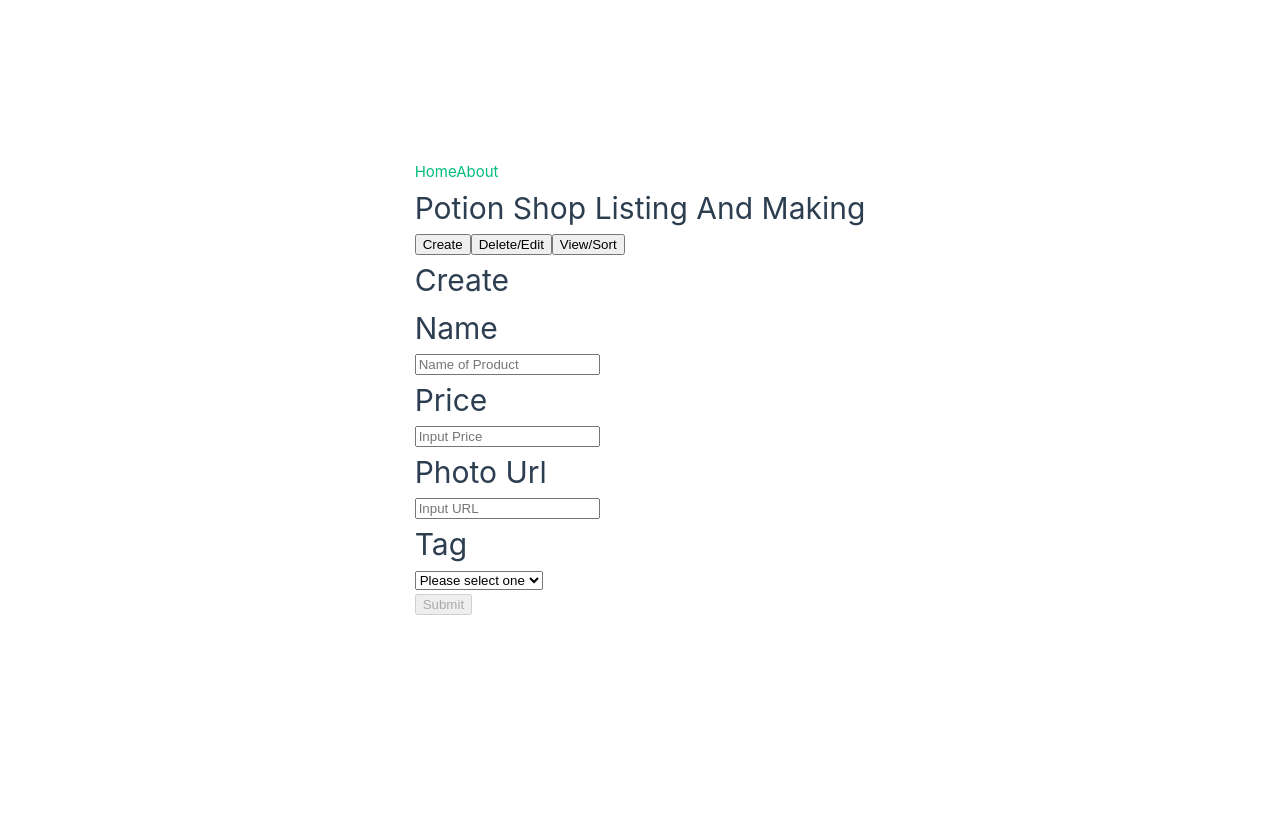
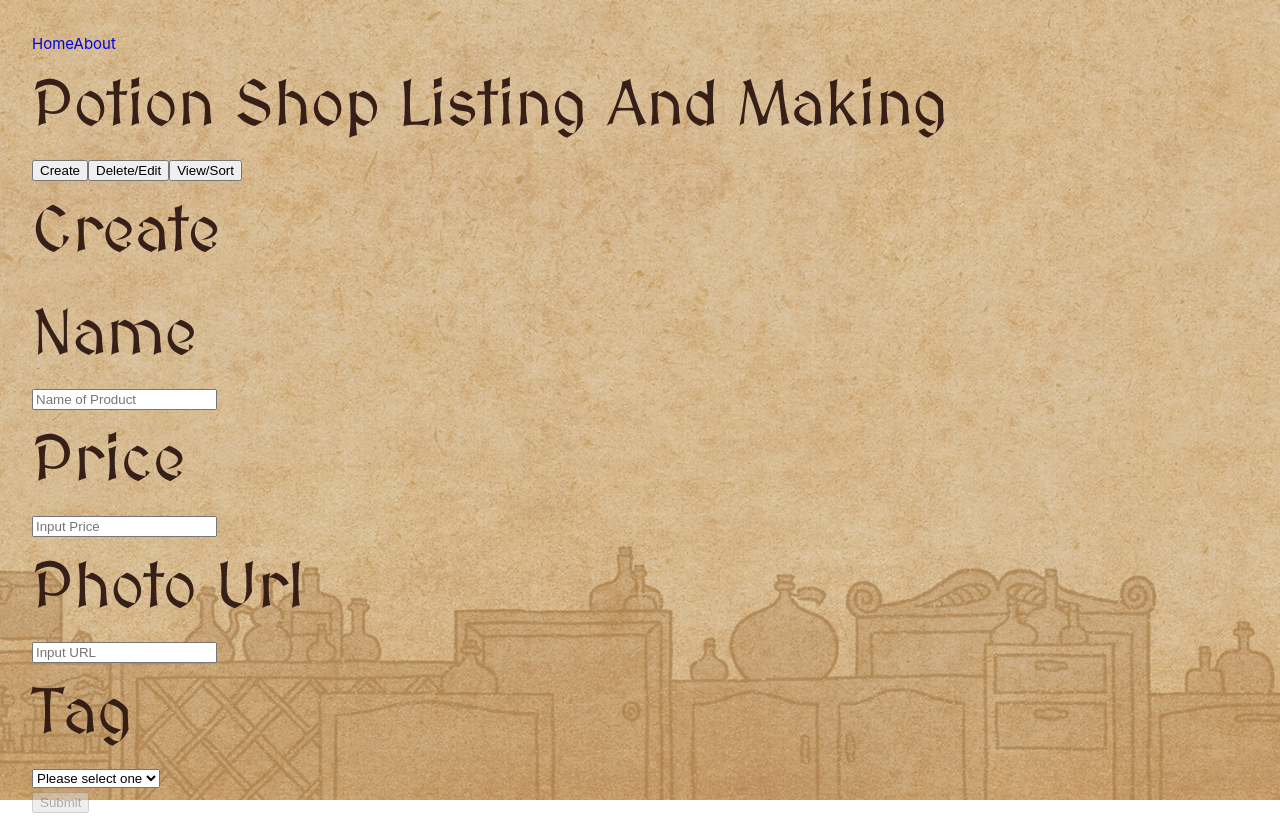
Before and after one commit to LueKely/Magic-Potion-Shop, a Vue app: page / in a window 1280 px wide. Before the commit the page ends 800 px from the top, so only its background shows below. Built offline with nearby package versions, Linux system fonts and the light colour scheme.

Commit message:
added style

```diff
--- a/src/assets/base.css
+++ b/src/assets/base.css
@@ -1,5 +1,5 @@
 /* Font */
-@import url('https://fonts.googleapis.com/css2?family=Homemade+Apple&family=MedievalSharp&display=swap');
+@import url('https://fonts.googleapis.com/css2?family=Domine:wght@400;500;600;700&family=MedievalSharp&display=swap');
 /*     font-family: 'Homemade Apple', cursive;
     font-family: 'MedievalSharp', cursive; */
 /* color palette from <https://github.com/vuejs/theme>
@@ -12,64 +12,13 @@
 	/* bg border */
 	--color-1: #d4b58b;
 	--color-2: #86775f;
-	--color-3: #351f13;
+	--color-3: #391d15;
 	--color-4: #7d725c;
 
 	/* 3 primary colors */
 	--color-green: #999641;
 	--color-red: #c67250;
 	--color-yellow: #ca984a;
-}
-
-:root {
-	--vt-c-white: #ffffff;
-	--vt-c-white-soft: #f8f8f8;
-	--vt-c-white-mute: #f2f2f2;
-
-	--vt-c-black: #181818;
-	--vt-c-black-soft: #222222;
-	--vt-c-black-mute: #282828;
-
-	--vt-c-indigo: #2c3e50;
-
-	--vt-c-divider-light-1: rgba(60, 60, 60, 0.29);
-	--vt-c-divider-light-2: rgba(60, 60, 60, 0.12);
-	--vt-c-divider-dark-1: rgba(84, 84, 84, 0.65);
-	--vt-c-divider-dark-2: rgba(84, 84, 84, 0.48);
-
-	--vt-c-text-light-1: var(--vt-c-indigo);
-	--vt-c-text-light-2: rgba(60, 60, 60, 0.66);
-	--vt-c-text-dark-1: var(--vt-c-white);
-	--vt-c-text-dark-2: rgba(235, 235, 235, 0.64);
-}
-
-/* semantic color variables for this project */
-:root {
-	--color-background: var(--vt-c-white);
-	--color-background-soft: var(--vt-c-white-soft);
-	--color-background-mute: var(--vt-c-white-mute);
-
-	--color-border: var(--vt-c-divider-light-2);
-	--color-border-hover: var(--vt-c-divider-light-1);
-
-	--color-heading: var(--vt-c-text-light-1);
-	--color-text: var(--vt-c-text-light-1);
-
-	--section-gap: 160px;
-}
-
-@media (prefers-color-scheme: dark) {
-	:root {
-		--color-background: var(--vt-c-black);
-		--color-background-soft: var(--vt-c-black-soft);
-		--color-background-mute: var(--vt-c-black-mute);
-
-		--color-border: var(--vt-c-divider-dark-2);
-		--color-border-hover: var(--vt-c-divider-dark-1);
-
-		--color-heading: var(--vt-c-text-dark-1);
-		--color-text: var(--vt-c-text-dark-2);
-	}
 }
 
 *,
@@ -83,8 +32,8 @@
 
 body {
 	min-height: 100vh;
-	color: var(--color-text);
-	background: var(--color-background);
+	/* color: var(--color-text); */
+	/* background: var(--color-background); */
 	transition: color 0.5s, background-color 0.5s;
 	line-height: 1.6;
 	font-family: Inter, -apple-system, BlinkMacSystemFont, 'Segoe UI', Roboto,
--- a/src/assets/main.css
+++ b/src/assets/main.css
@@ -1,29 +1,40 @@
 @import './base.css';
 
 #app {
-	max-width: 1280px;
+	/* max-width: 1280px; */
 	margin: 0 auto;
 	padding: 2rem;
+	height: 100vh;
+	font-weight: normal;
+	background-image: url('./casual-background-image.webp');
+	background-position: center;
+	background-repeat: no-repeat;
+	background-size: cover;
+}
 
-	font-weight: normal;
+h1 {
+	font-size: 4rem;
+	font-family: 'MedievalSharp', cursive;
+	color: #2f1812;
+	opacity: 0.95;
+}
+p {
+	color: var(--color-3);
+	font-family: 'Domine', serif;
+	font-weight: bolder;
+	font-size: 1.5rem;
+
+	opacity: 0.8;
 }
 
 a,
 .green {
 	text-decoration: none;
-	color: hsla(160, 100%, 37%, 1);
+
 	transition: 0.4s;
 }
-
-@media (hover: hover) {
-	a:hover {
-		background-color: hsla(160, 100%, 37%, 0.2);
-	}
-}
-
+/*
 @media (min-width: 1024px) {
 	body {
-		display: flex;
-		place-items: center;
 	}
-}
+} */
```
